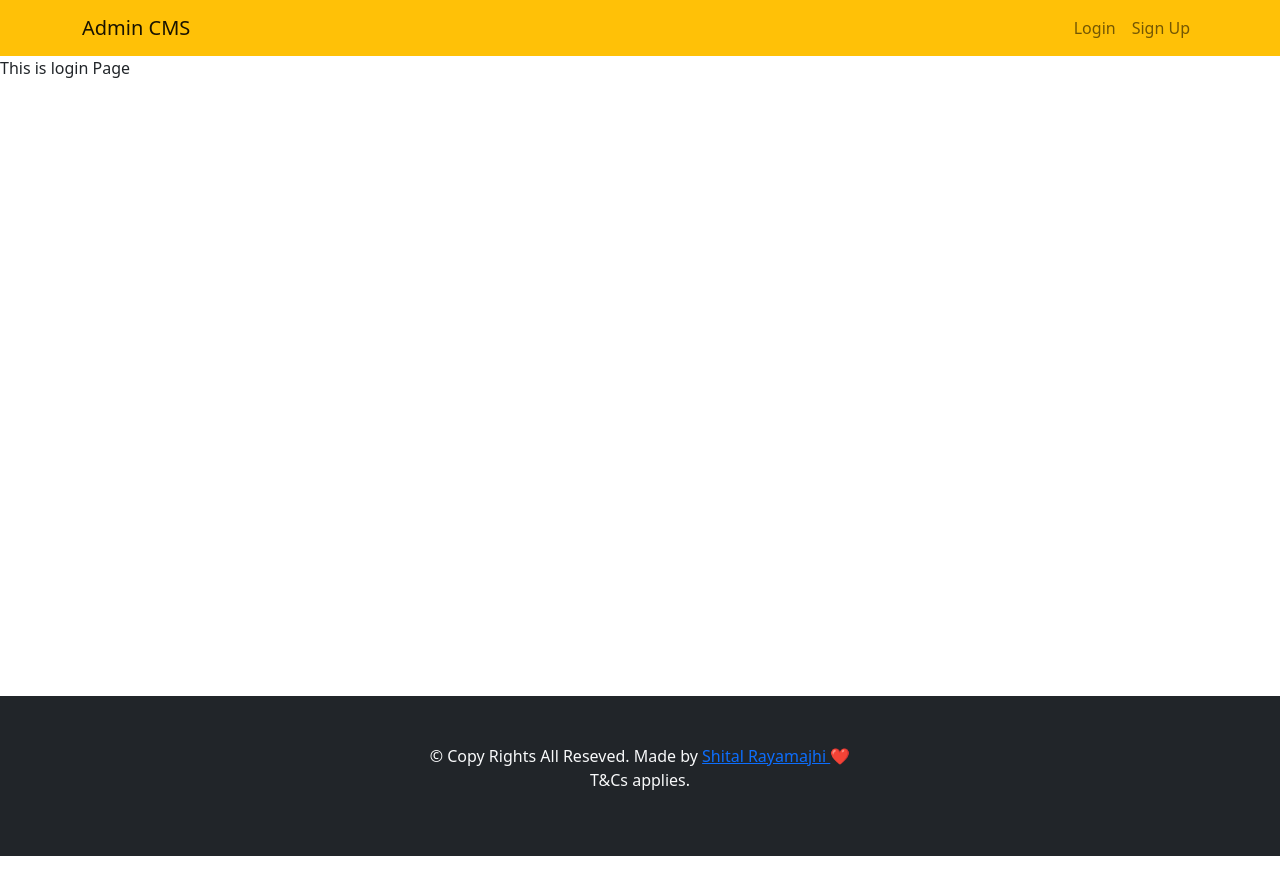
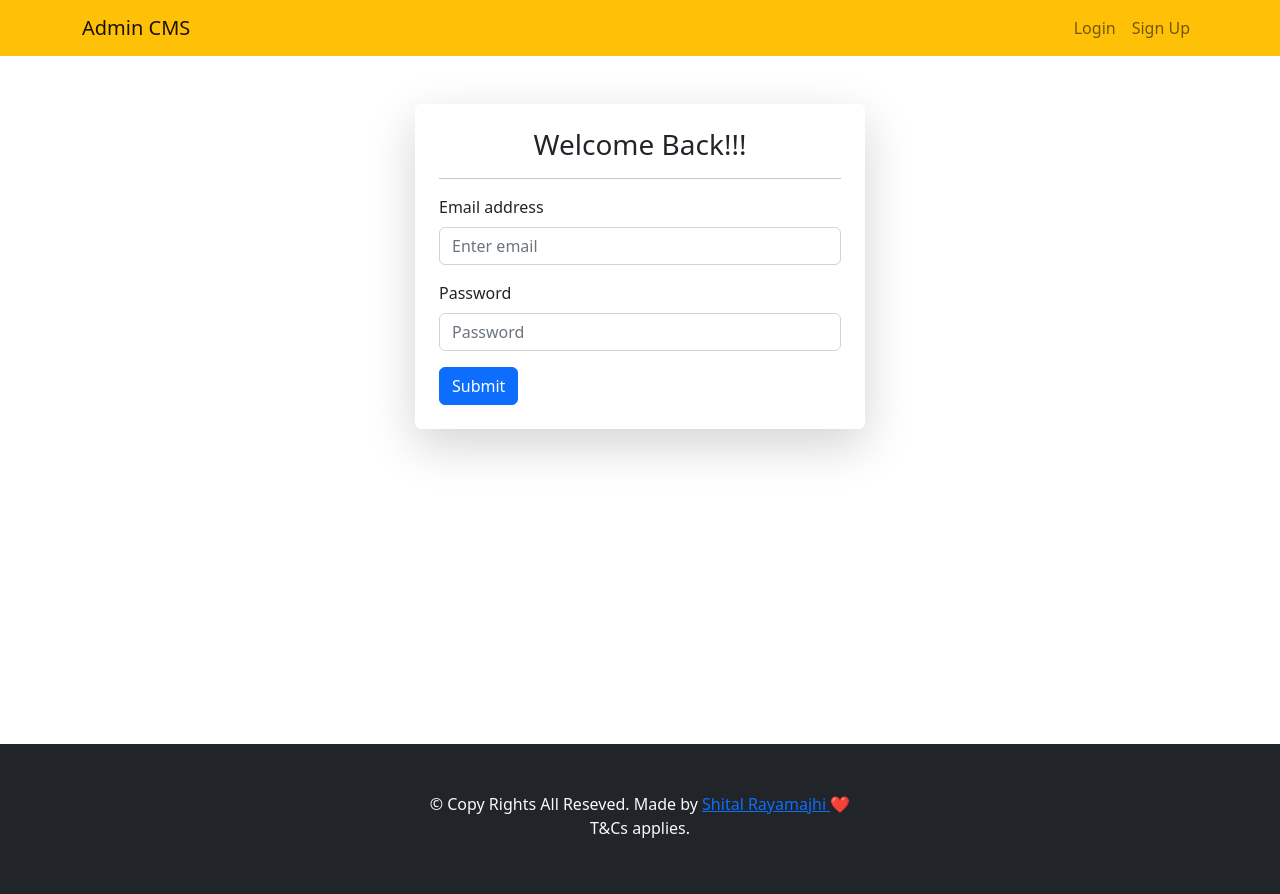
Before and after one commit to Shital769/e-commerce-client, a React (Create React App) app: page / in a window 1280 px wide. Shown: the top 894 px of the page. Before the commit the page ends 856 px from the top, so only its background shows below. Built offline with nearby package versions, Linux system fonts and the light colour scheme.

Commit message:
login page ready

```diff
--- a/src/App.css
+++ b/src/App.css
@@ -2,6 +2,16 @@
   min-height: 80vh;
 }
 
-.register-page {
+.register-page form {
+  max-width: 450px;
+  margin: auto;
+}
+.login-page form {
+  width: 450px;
+  margin: auto;
+  margin-top: 3rem;
+  border: 2px solid rgba(rgb(225, 111, 111), rgb(147, 165, 147), blue, 0.
 
+  5) ;
+  padding: 1.5rem;
 }
--- a/src/pages/login/LoginPage.jsx
+++ b/src/pages/login/LoginPage.jsx
@@ -1,12 +1,58 @@
-import React from "react";
+import React, { useRef } from "react";
 import { Footer } from "../layout/Footer";
 import { Header } from "../layout/Header";
+import Button from "react-bootstrap/Button";
+import Form from "react-bootstrap/Form";
 
 export const LoginPage = () => {
+  const emailRef = useRef("");
+  const passRef = useRef("");
+
+  const handleOnSubmit = (e) => {
+    e.preventDefault();
+
+    const formDta = {
+      email: emailRef.current.value,
+      password: passRef.current.value,
+    };
+
+    //call the axios helper to call the api
+    console.log(formDta);
+  };
+
   return (
     <div>
       <Header />
-      <div className="main login-page"> This is login Page</div>
+
+      <div className="main login-page">
+        <Form className="shadow-lg rounded" onSubmit={handleOnSubmit}>
+          <h3 className="text-center"> Welcome Back!!!</h3>
+          <hr className="mb -5" />
+          <Form.Group className="mb-3" controlId="formBasicEmail">
+            <Form.Label>Email address</Form.Label>
+            <Form.Control
+              ref={emailRef}
+              type="email"
+              placeholder="Enter email"
+              required
+            />
+          </Form.Group>
+
+          <Form.Group className="mb-3" controlId="formBasicPassword">
+            <Form.Label>Password</Form.Label>
+            <Form.Control
+              ref={passRef}
+              type="password"
+              placeholder="Password"
+              required
+            />
+          </Form.Group>
+
+          <Button variant="primary" type="submit">
+            Submit
+          </Button>
+        </Form>
+      </div>
 
       <Footer />
     </div>
```
